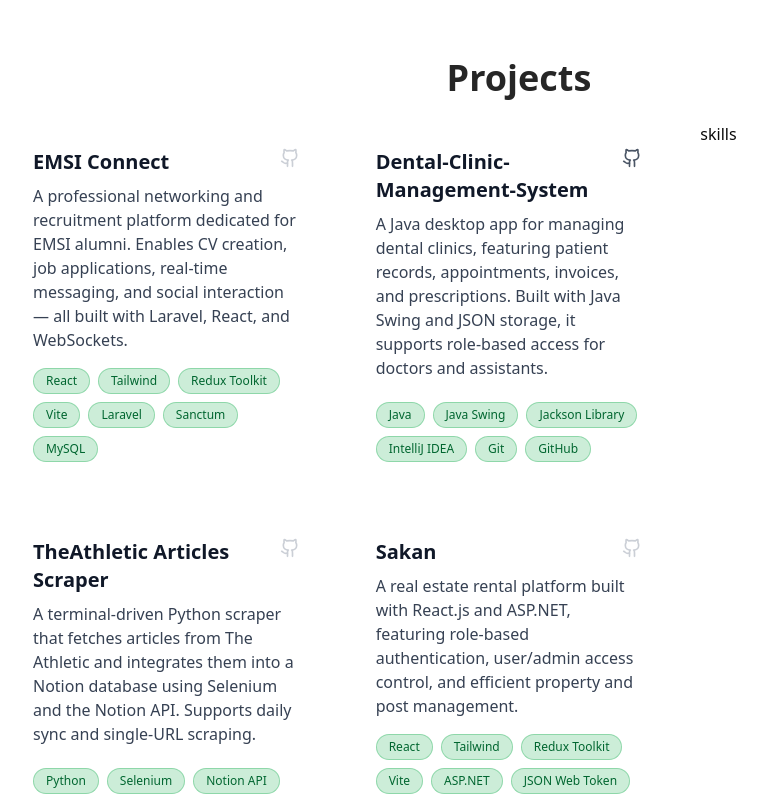
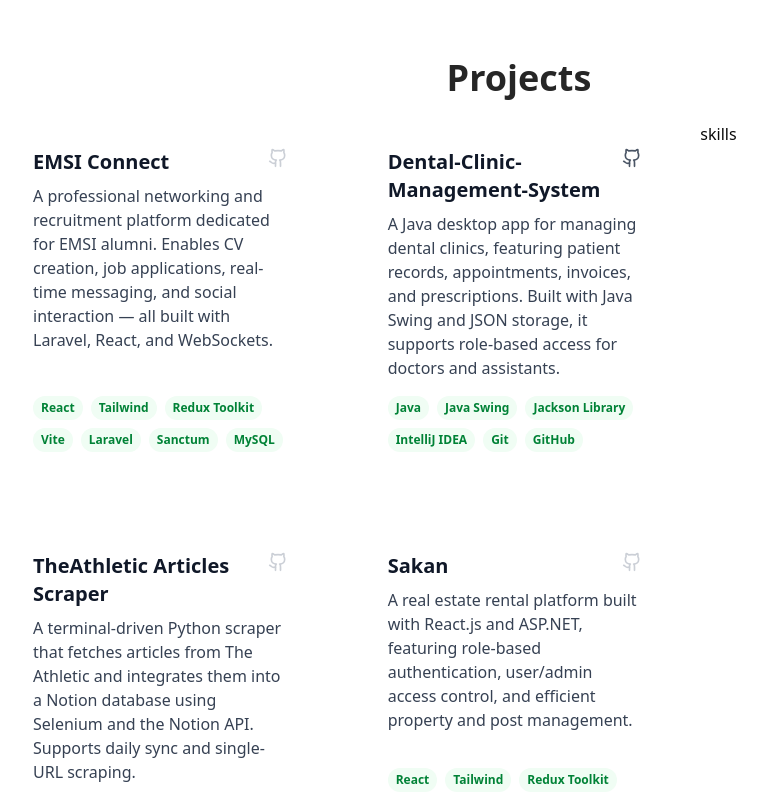
Before and after one commit to dev-saber/my-portfolio, a React (Vite) app: page / in a window 1280 px wide. Shown: the part 3120-3920 px from the top of the page, without its empty margins (121-888 px from the left). Built offline with nearby package versions, Linux system fonts and the light colour scheme.

Commit message:
tools ui update

```diff
--- a/src/components/atoms/ProjectCard.tsx
+++ b/src/components/atoms/ProjectCard.tsx
@@ -12,7 +12,7 @@
   github?: string;
 }) => {
   return (
-    <div className="project relative rounded-xl bg-[rgba(255,255,255,0.125)] w-full overflow-hidden">
+    <div className="project relative rounded-xl bg-[rgba(255,255,255,0.125)] w-full overflow-visible">
       <div className="project-glow absolute inset-0 rounded-xl z-0 pointer-events-none" />
       <div className="project-content relative m-[2px] rounded-xl bg-white/80 dark:bg-slate-950 flex flex-col gap-4 p-6 z-10 min-h-[calc(100%-4px)]">
         <div className="flex-shrink-0">
@@ -25,8 +25,11 @@
                 <Github className="w-5 h-5 text-gray-600 dark:text-gray-300 hover:text-gray-800 dark:hover:text-gray-200 transition-colors" />
               </a>
             ) : (
-              <span title="Private repository" className="cursor-not-allowed">
+              <span className="relative group cursor-not-allowed">
                 <Github className="w-5 h-5 text-gray-400 dark:text-gray-600 opacity-50" />
+                <span className="font-mono absolute left-1/2 top-full z-50 w-40 -translate-x-1/2 rounded-lg bg-white dark:bg-slate-900 text-neutral-700 dark:text-neutral-200 text-xs px-4 py-2 shadow-lg opacity-0 group-hover:opacity-100 pointer-events-none transition-opacity duration-300">
+                  Private repository
+                </span>
               </span>
             )}
           </div>
@@ -38,7 +41,7 @@
             {tools.map((tool, index) => (
               <span
                 key={index}
-                className="px-3 py-1 text-xs font-medium rounded-full bg-green-600/20 dark:bg-green-800/30 text-green-800 dark:text-green-200 border border-green-600/30 dark:border-green-800/50"
+                className="inline-flex items-center px-2 py-1 rounded-full text-xs font-semibold bg-green-50 dark:bg-green-900 text-green-700 dark:text-green-300"
               >
                 {tool}
               </span>
--- a/src/components/molecules/ProjectsGrid.tsx
+++ b/src/components/molecules/ProjectsGrid.tsx
@@ -23,7 +23,7 @@
     <div className="w-full">
       <div
         ref={gridRef}
-        className="grid grid-cols-1 lg:grid-cols-2 gap-4 xl:gap-6"
+        className="grid grid-cols-1 lg:grid-cols-2 gap-8 xl:gap-12"
         onPointerMove={handlePointerMove}
       >
         {projects.map((project, index) => (
```
